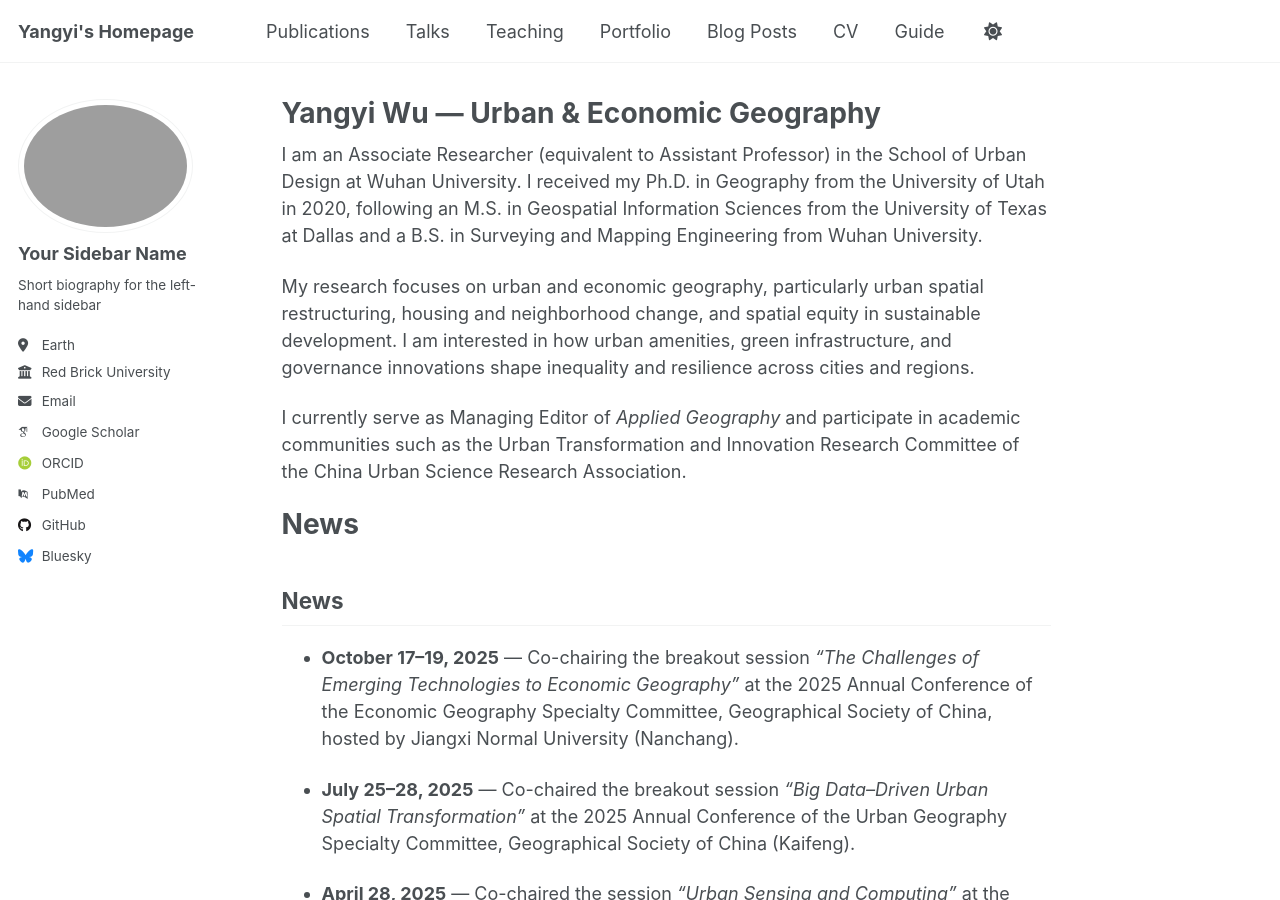
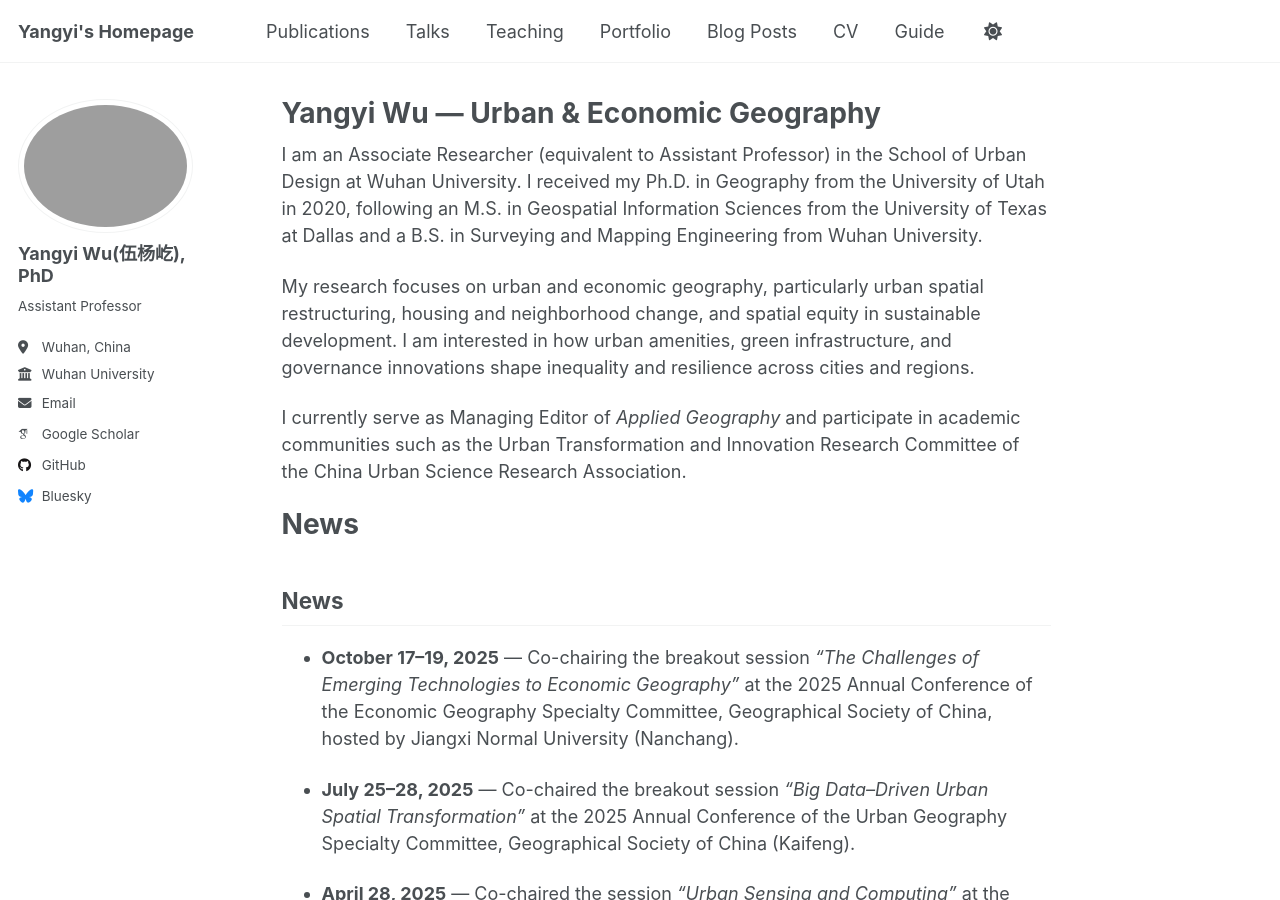
Before and after one commit to Yangyi-Wu/Yangyi-Wu.github.io, a Jekyll site: the page built from _pages/about.md, in a window 1280 px wide and 900 px high. Built offline with Jekyll 4.4.1, drawn with Linux system fonts in a browser that asks for light colours; some web fonts are replaced; a script that is not in the unit is left out.

Commit message:
Update _config.yml

```diff
--- a/_config.yml
+++ b/_config.yml
@@ -23,23 +23,23 @@ repository               : "academicpages/academicpages.github.io"
 author:
   # Biographic information
   avatar           : "PersonalI.jpg"
-  name             : "Your Sidebar Name"
+  name             : "Yangyi Wu(伍杨屹), PhD"
   pronouns         : # example: "she/her"
-  bio              : "Short biography for the left-hand sidebar"
-  location         : "Earth"
-  employer         : "Red Brick University"
+  bio              : "Assistant Professor"
+  location         : "Wuhan, China"
+  employer         : "Wuhan University"
   uri              : # URL
-  email            : "none@example.org"
+  email            : "yangyi.wu@whu.edu.cn"
 
   # Academic websites
   academia         : # URL
   arxiv            : # URL - Update with the correct link to your profile
-  googlescholar    : "https://scholar.google.com/citations?user=PS_CX0AAAAAJ"
+  googlescholar    : "https://scholar.google.com/citations?user=Y7KU37UAAAAJ&hl=en"
   inspire-hep      : # URL
   impactstory      : # URL
-  orcid            : "http://orcid.org/yourorcidurl"
+  orcid            : #"http://orcid.org/yourorcidurl"
   semantic         : # URL
-  pubmed           : "https://www.ncbi.nlm.nih.gov/pubmed/?term=john+snow"
+  pubmed           : #"https://www.ncbi.nlm.nih.gov/pubmed/?term=john+snow"
   researchgate     : # URL
   scopus           : # URL
 
```
